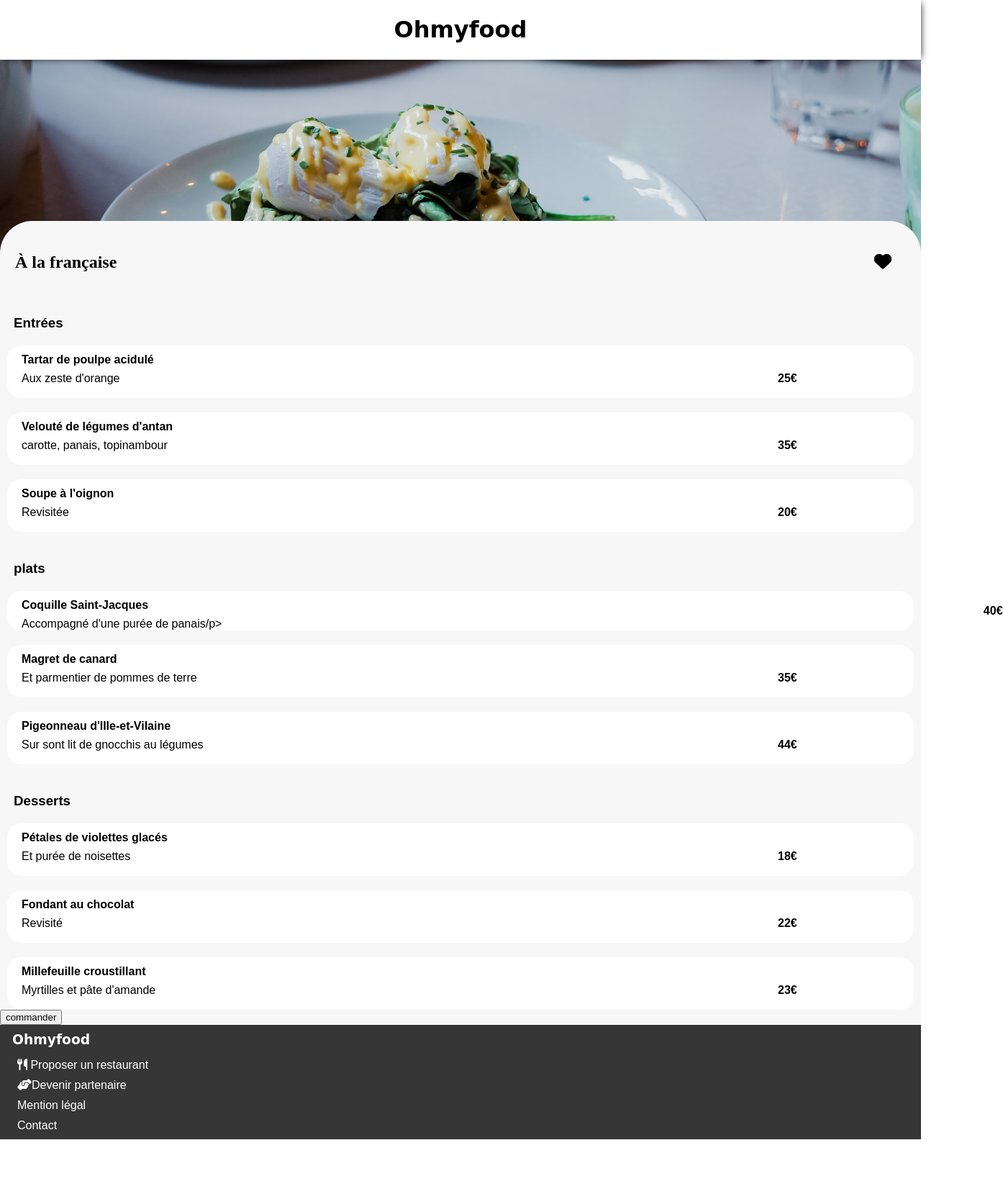
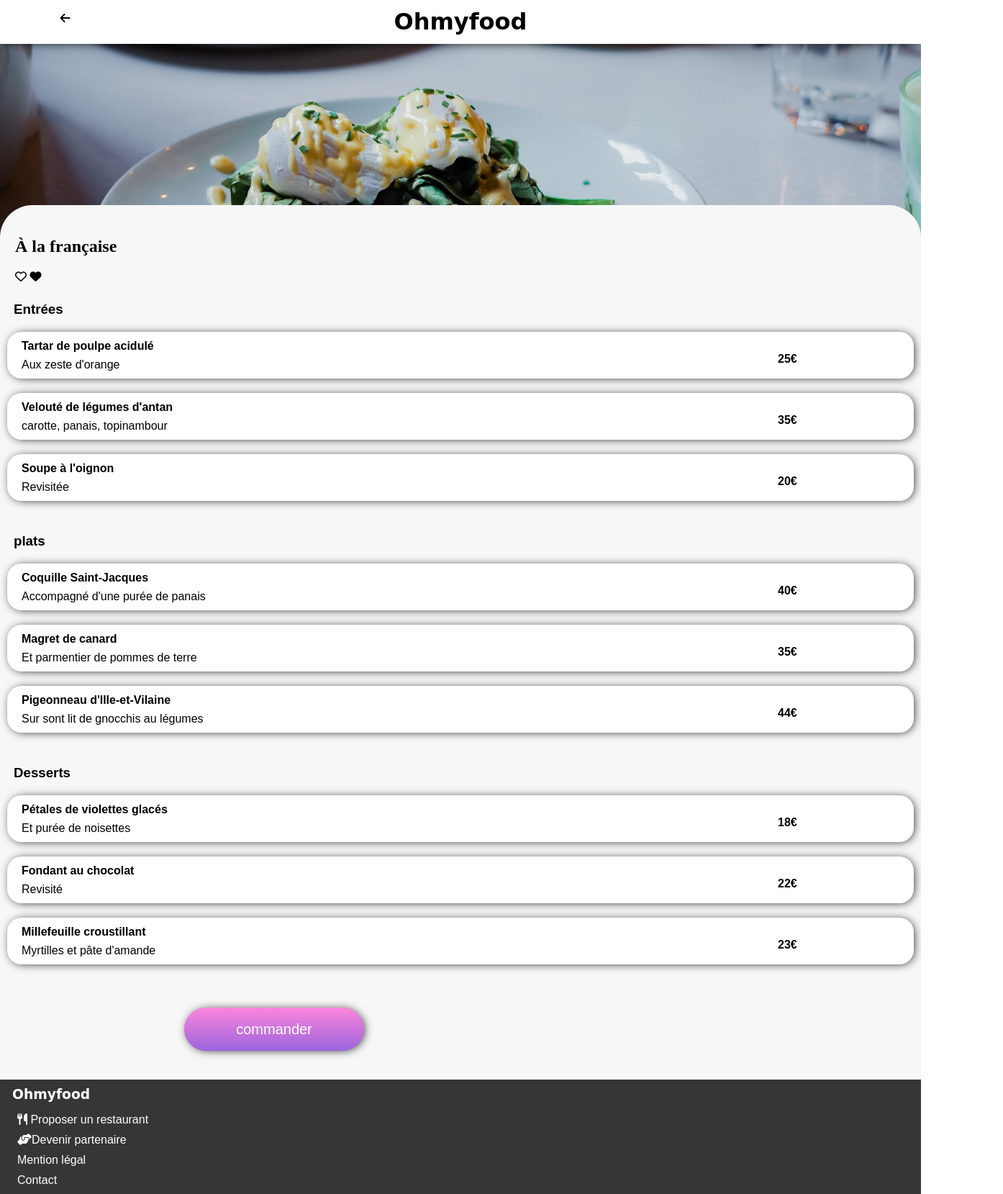
Before and after one commit to gilles40370/P3-THibault-Gilles, a website: page restaurant/a-la-française.html in a window 1280 px wide. Shown: the whole page at 72% size, 1394 px wide, since content can reach past the window. Before the commit the page ends 1583 px from the top, so only its background shows below. Drawn offline with Linux system fonts and the light colour scheme; files whose address does not match are found by name; a web font is replaced by a local one.

Commit message:
boutton commander+restatnt de la mise en pages de panneaux

```diff
--- a/restaurant/a-la-française.html
+++ b/restaurant/a-la-française.html
@@ -11,6 +11,7 @@
 <body>
     <header>
         <h1>Ohmyfood</h1>
+        <a  href="../index.html"><i class="redirection fas fa-arrow-left"></i></a>
     </header>
      <img src="..//images/restaurants/menu-3-toa-heftiba-DQKerTsQwi0-unsplash.jpg" alt="">
 
@@ -18,8 +19,8 @@
     <section class="choice">
         <div class="choice__title">
         <h2>À la française</h2>
-            <i class="heart far fa-heart"></i>
-            <i class="heart fas fa-heart"></i>
+            <i class="far fa-heart"></i>
+            <i class="fas fa-heart"></i>
         </div>
         <div>
             <h3>Entrées</h3>
@@ -43,7 +44,7 @@
             <h3>plats</h3>
             <div class="card__menu">
                 <h4>Coquille Saint-Jacques</h4>
-                <p>Accompagné d'une purée de panais/p>
+                <p>Accompagné d'une purée de panais</p>
                 <span>40€</span>
             </div>
             <div class="card__menu">
@@ -74,7 +75,9 @@
                 <p>Myrtilles et pâte d'amande</p>
                 <span>23€</span>
             </div>
+            <div class="button">
             <button>commander</button>
+        </div>
         </div>
     </section>
 </main>
--- a/sass/component/filtre.scss
+++ b/sass/component/filtre.scss
@@ -5,6 +5,7 @@
     counter-reset: filtre;
     & h2{
         margin-left: 17px;
+        font-family: "cursive";
     }
     & ol{
         display: flex;
--- a/sass/layout/city.scss
+++ b/sass/layout/city.scss
@@ -9,9 +9,13 @@
     & h2{
     font-size: 20px;
     color: darkgray;
+    padding-right: 83px;
+    margin-top: 10px;
+    margin-bottom: 11px;
      }
-    & i{
-    font-size: 22px;
-    padding-right: 3px;
+    & .fa-map-marker-alt{
+    font-size: 20px;
+    padding-left: 108px;
+    padding-bottom: 2px;
      }
 }
--- a/sass/layout/explore.scss
+++ b/sass/layout/explore.scss
@@ -30,8 +30,12 @@
      background-image: linear-gradient(to top, rgba(147, 86, 220, 0.9),rgba(255, 121, 218, 0.9));
      cursor: pointer;
      transition: transform 200ms;
-     @include shadow.base-shadow;
-     }
+          @include shadow.base-shadow;
+     -webkit-transition: transform 200ms;
+     -moz-transition: transform 200ms;
+     -ms-transition: transform 200ms;
+     -o-transition: transform 200ms;
+}
      & button:hover{
     //  transform: scale(1.02);
      opacity: 0.9;
--- /dev/null
+++ b/sass/mixin/functions.scss
@@ -0,0 +1,22 @@
+@use"../mixin/shadow.scss";
+
+button{
+    margin: 40px 20%;
+    }
+    button{
+     width: 250px;
+     height: 60px;
+     border-radius: 30px;
+     border: none;
+     cursor: pointer;
+     font-size: 20px;
+     color: white;
+     background-image: linear-gradient(to top, rgba(147, 86, 220, 0.9),rgba(255, 121, 218, 0.9));
+     transition: transform 200ms;
+     -webkit-transition: transform 200ms;
+     -moz-transition: transform 200ms;
+     -ms-transition: transform 200ms;
+     -o-transition: transform 200ms;
+     @include shadow.base-shadow;
+
+}
--- a/sass/mixin/shadow.scss
+++ b/sass/mixin/shadow.scss
@@ -1,3 +1,3 @@
 @mixin base-shadow{
-    box-shadow: 2px 1px 10px -3px #000;
+    box-shadow: 2px 1px 14px -3px #000;
 }
--- a/sass/pages-restaurant/resto.scss
+++ b/sass/pages-restaurant/resto.scss
@@ -1,3 +1,22 @@
+@use"../mixin/shadow.scss" ;
+@use"../mixin/functions.scss";
+
+header{
+    height: 61px;
+    h1{
+        margin-bottom: 0px;
+        margin-top: 10px;
+    }
+    & .redirection{
+        position: relative;
+        right: 43%;
+        bottom: 23%;
+        top: -33px;
+        color: black;
+        font-weight: bold;
+    }
+}
+
 img{
     max-width: 100%;
     width: 100%;
@@ -26,28 +45,21 @@ img{
                 margin-top: 44px;
                 margin-bottom: 20px;
                  }
-                 .heart{
-                    font-size: 24px;
-                    position: absolute;
-                    right: 41px;
-                    top: 5%;
-                    transform: translateY(-50%);
-                    }
                     h3{
                         margin-left: 19px;
-                        margin-top: 40px;
+                        margin-top: 25px;
                     }
           .card__menu{
-              margin: 0px 10px 0px 20px;
+              margin:  20px 10px;
               background-color: white;
               border-radius: 20px;
-              margin-left: 10px;
+              @include shadow.base-shadow;
               h4{
                   margin: 20px 0px 0px 20px;
                   padding-top: 11px;
               }
               p{
-                  margin: 8px 0px 0px 20px;
+                  margin: 8px 0px -8px 20px;
               }
               span{
                 position: relative;
@@ -57,18 +69,4 @@ img{
                 bottom: 15px;
                 font-weight: bold;
               }
-    .commande{
-        color: white;
-        width: 250px;
-        height: 60px;
-        font-size: 18px;
-        padding: 14px 28px;
-        margin-bottom: 40px;
-        border: none;
-        margin-top: 14px;
-        border-radius: 28px;
-        background-image: linear-gradient(to top, rgba(147, 86, 220, 0.9),rgba(255, 121, 218, 0.9));
-        cursor: pointer;
-              }
-
 }
--- a/sass/style.scss
+++ b/sass/style.scss
@@ -6,3 +6,4 @@
 @use"./layout/restaurant.scss";
 @use"./layout/footer.scss";
 @use"./pages-restaurant/resto.scss";
+@use "./mixin/functions.scss";
```
Also changed, not shown: restaurant/la-note-enchantee.html (+5 -2 lines), restaurant/la-palette-du-gout.html (+5 -4 lines), restaurant/le-delice-des-sens.html (+5 -2 lines), public/css/style.css, sass/mixin/heart.scss (added), 1 other file.
